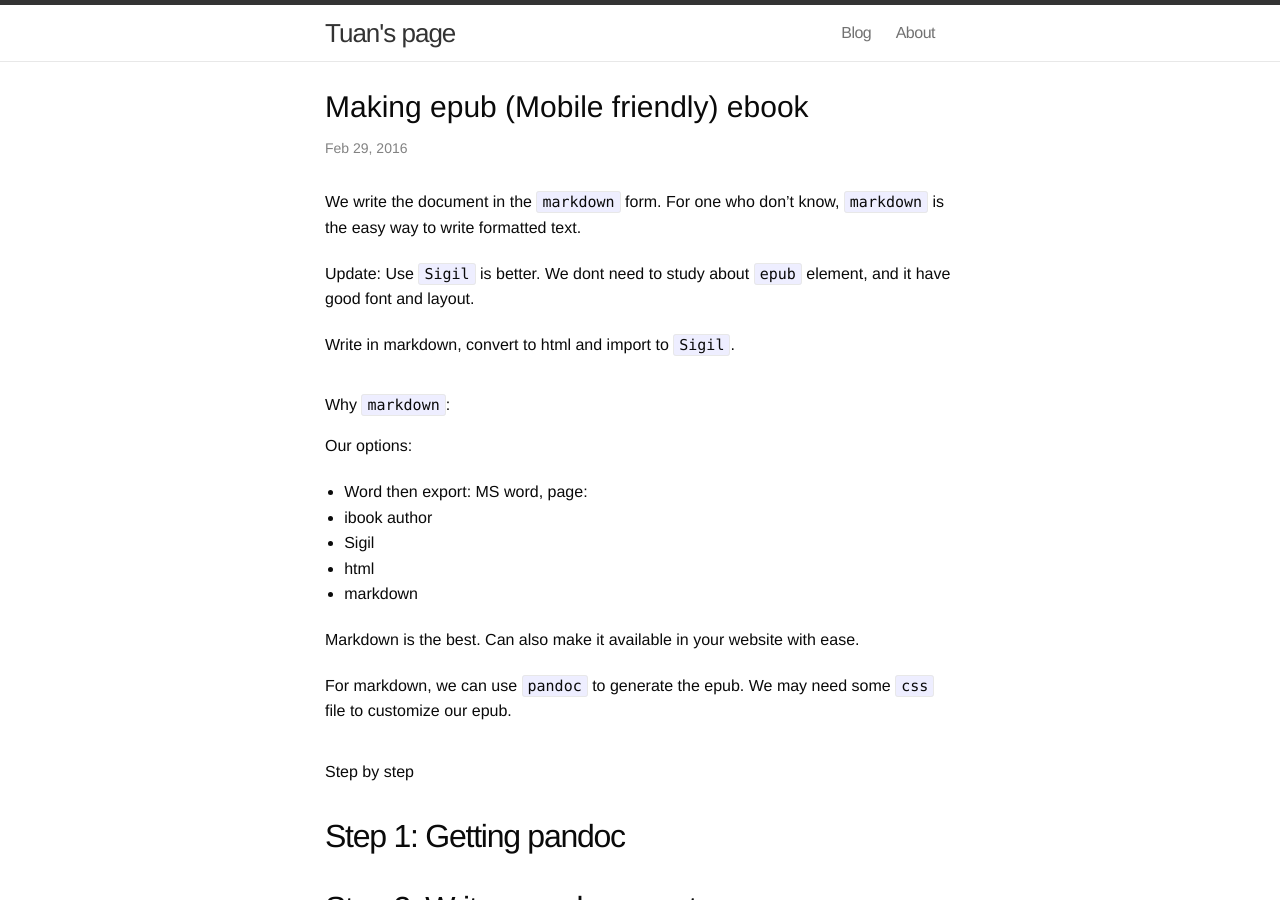
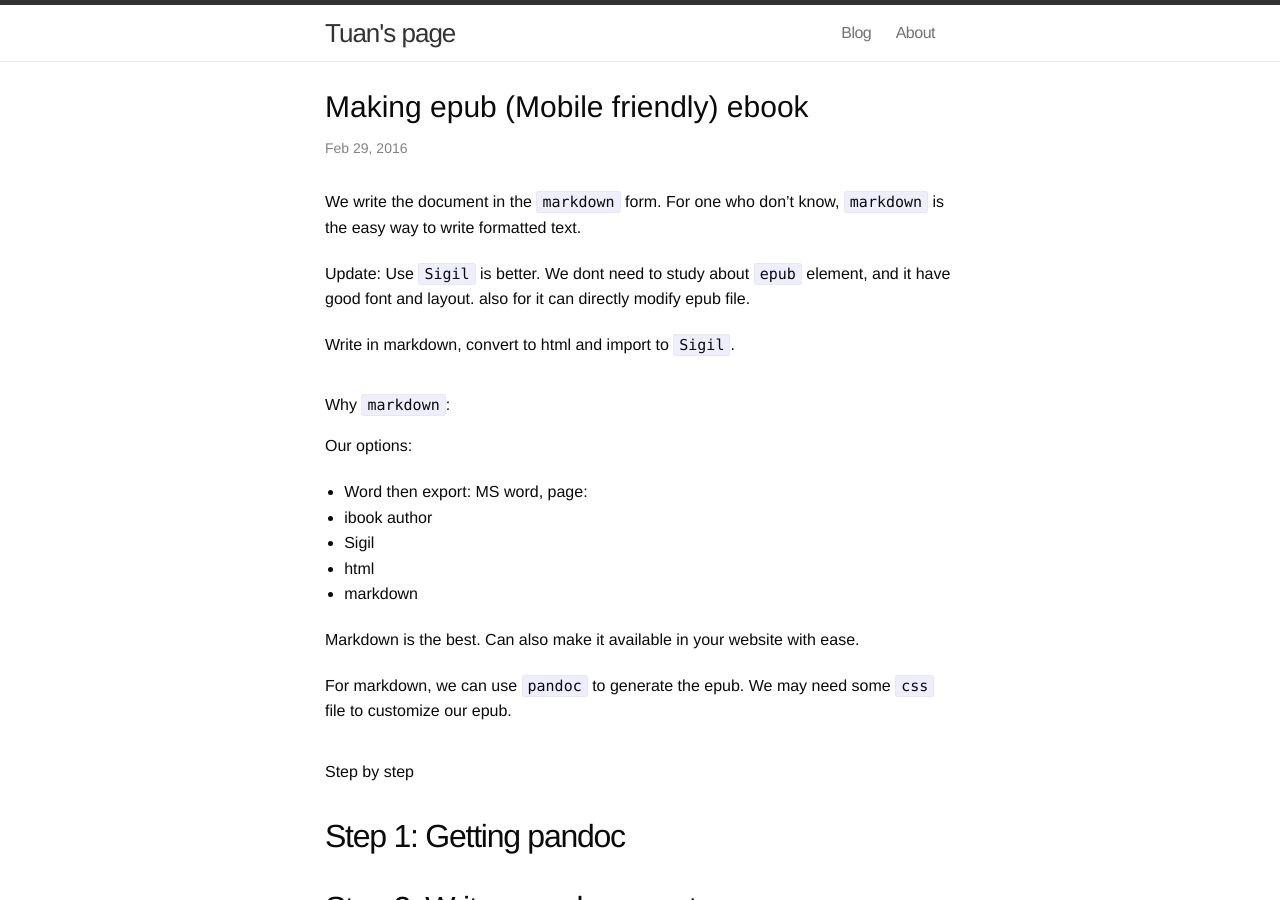
Before and after one commit to tuannt8/tuannt8.github.io, a Jekyll site: the page built from _posts/2016-02-29-writing-epub.markdown, in a window 1280 px wide and 900 px high. Built offline with Jekyll 4.4.1, drawn with Linux system fonts in a browser that asks for light colours.

Commit message:
Created :_posts/2016-02-29-writing-epub.markdown

```diff
--- a/_posts/2016-02-29-writing-epub.markdown
+++ b/_posts/2016-02-29-writing-epub.markdown
@@ -14,7 +14,7 @@ categories:
 
 We write the document in the `markdown` form. For one who don't know, `markdown` is the easy way to write formatted text.
 
-Update: Use `Sigil` is better. We dont need to study about `epub` element, and it have good font and layout.
+Update: Use `Sigil` is better. We dont need to study about `epub` element, and it have good font and layout. also for it can directly modify epub file.
 
 Write in markdown, convert to html and import to `Sigil`.
 
```
